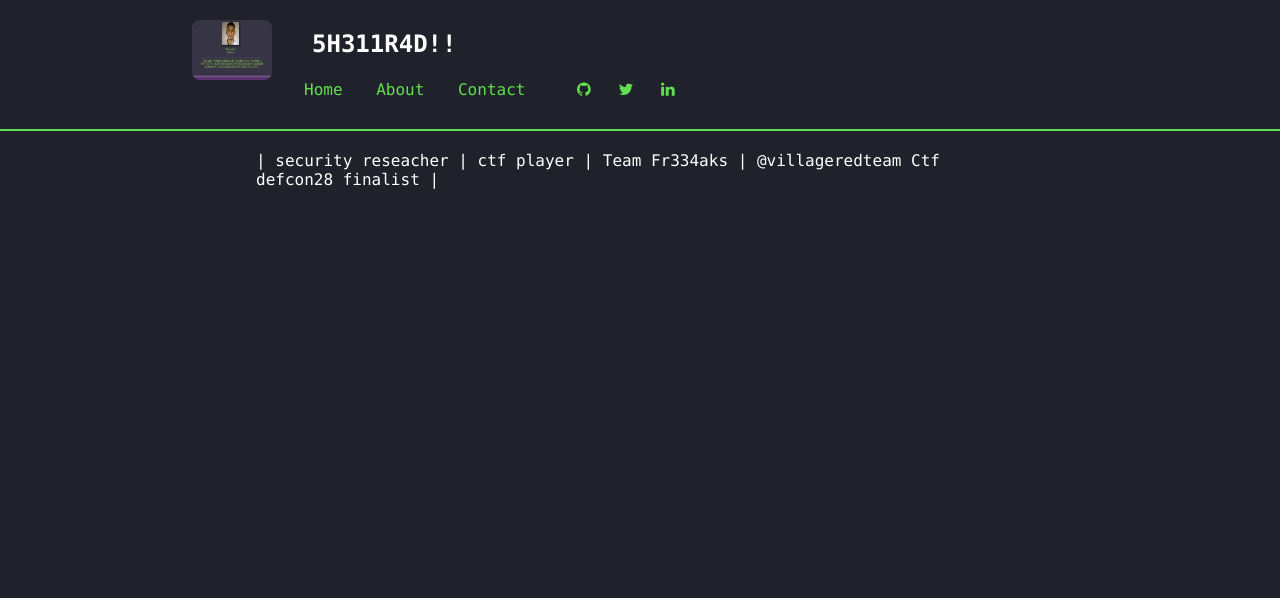
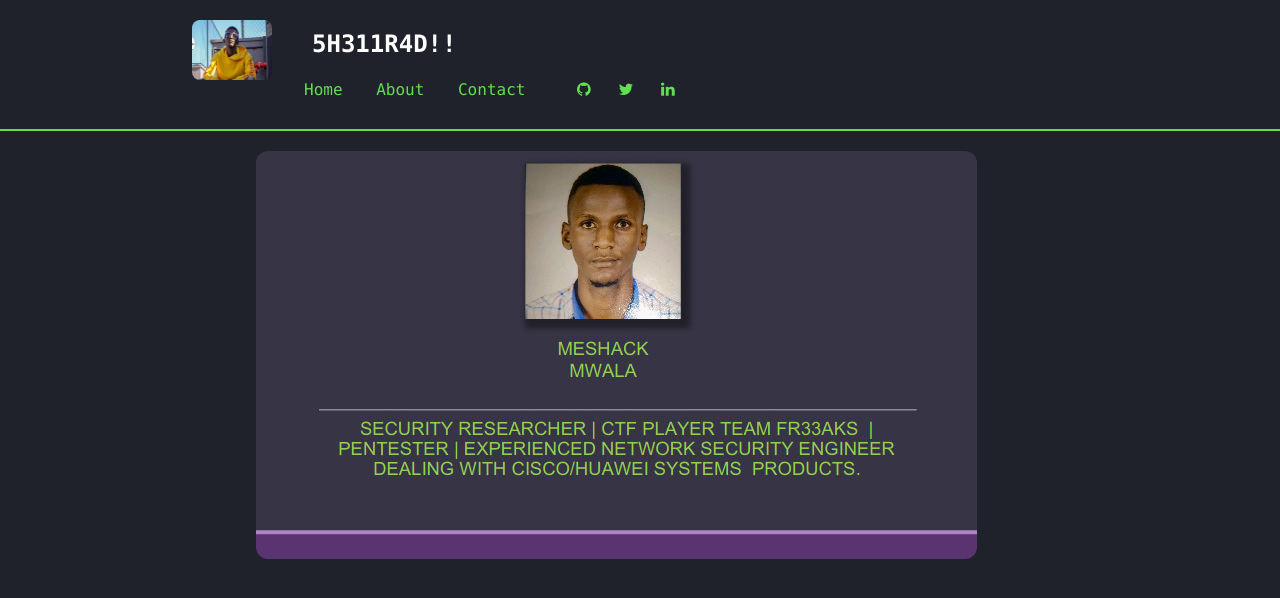
Before and after one commit to shellradi/cyberpop, a plain HTML site: page about.html in a window 1280 px wide. Drawn offline with Linux system fonts and the light colour scheme.

Commit message:
Add photo to about page

```diff
--- a/about.html
+++ b/about.html
@@ -14,7 +14,7 @@
     <header id="navbar">
       <nav>
         <div id="brand">
-          <img id="logo" src="./static/images/mwas.jpeg" alt="" />
+          <img id="logo" src="./static/images/mwas1.jpg" alt="" />
           <h1 id="my-name">5H311R4D!!</h1>
         </div>
         <ul id="nav-items">
@@ -39,10 +39,7 @@
       </nav>
     </header>
     <section>
-      <p style="padding-top: 20px">
-        | security reseacher | ctf player | Team Fr334aks | @villageredteam Ctf
-        defcon28 finalist |
-      </p>
+      <img style="margin-top: 20px; border-radius: 12px;" src="./static/images/mwas.jpeg" alt="mwas">
     </section>
   </body>
 </html>
```
Also changed, not shown: blogs/base.html (+1 -1 lines), contact.html (+1 -1 lines), index.html (+1 -1 lines).
